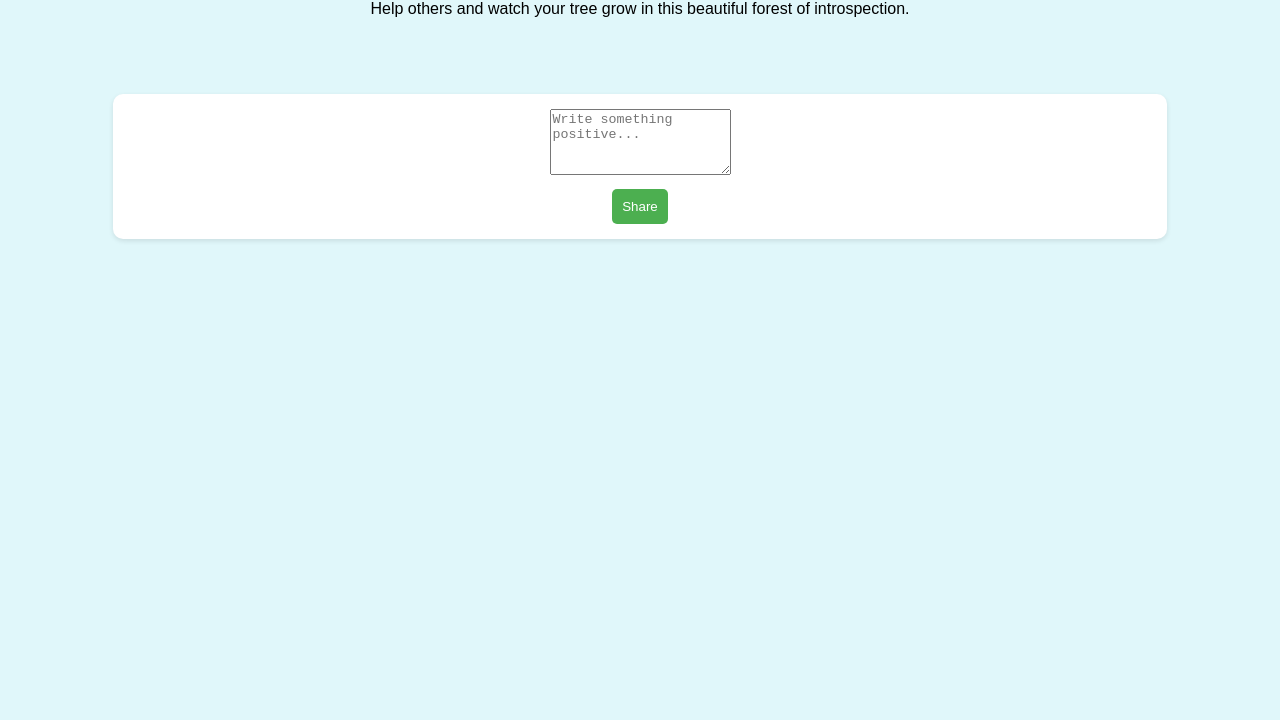
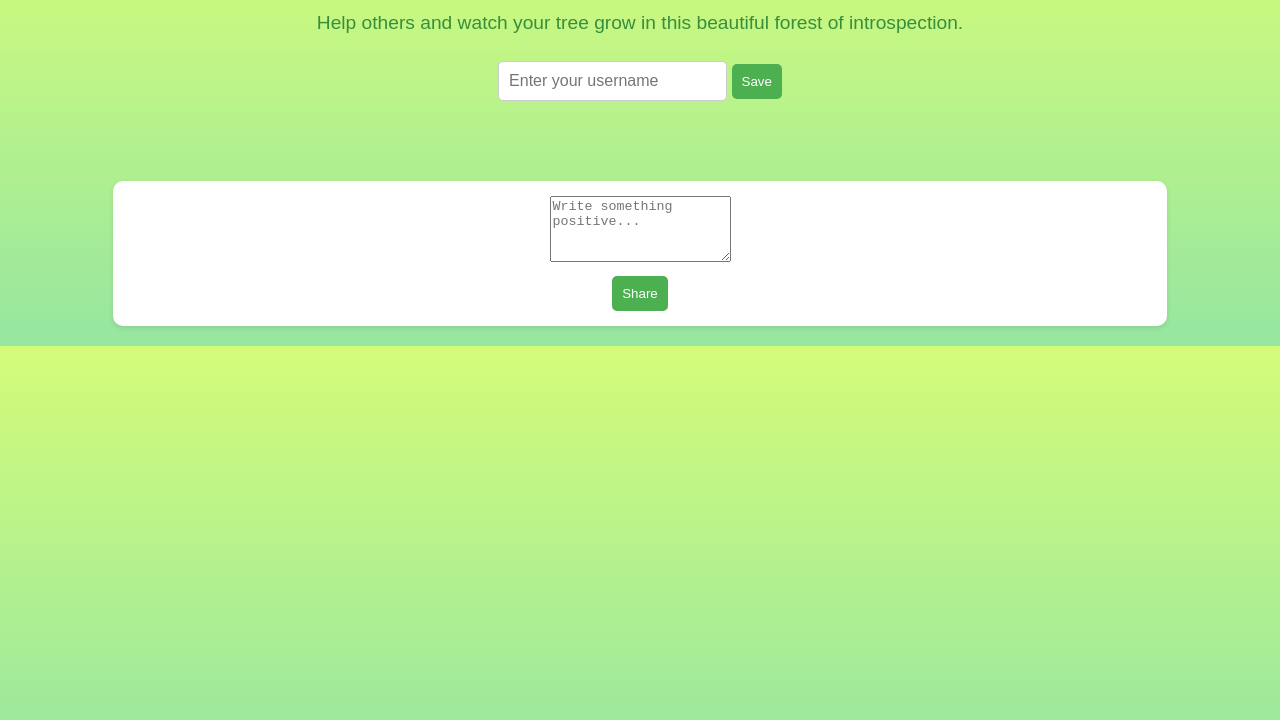
Before and after one commit to Gommarlo/IntrospectionGarden, a plain HTML site: page index.html in a window 1280 px wide. Shown: the part 80-800 px from the top of the page. Drawn offline with Linux system fonts and the light colour scheme.

Commit message:
Update index.html

```diff
--- a/index.html
+++ b/index.html
@@ -6,11 +6,37 @@
     <title>The Garden of Introspection</title>
     <style>
         body {
-            font-family: Arial, sans-serif;
+            font-family: 'Arial', sans-serif;
             text-align: center;
-            background-color: #e0f7fa;
+            background: linear-gradient(to bottom, #d4fc79, #96e6a1);
             margin: 0;
             padding: 0;
+        }
+        h1 {
+            font-size: 2.5em;
+            color: #2e7d32;
+            margin-top: 20px;
+        }
+        p {
+            font-size: 1.2em;
+            color: #388e3c;
+        }
+        .username-container {
+            margin: 20px;
+        }
+        .username-container input {
+            padding: 10px;
+            font-size: 1em;
+            border-radius: 5px;
+            border: 1px solid #ccc;
+        }
+        .username-container button {
+            padding: 10px;
+            border: none;
+            background-color: #4caf50;
+            color: white;
+            cursor: pointer;
+            border-radius: 5px;
         }
         .forest {
             display: flex;
@@ -20,18 +46,18 @@
             gap: 20px;
         }
         .tree-container {
-            width: 100px;
-            height: 150px;
+            width: 120px;
+            height: 180px;
             display: flex;
             flex-direction: column;
             align-items: center;
             background: white;
-            padding: 10px;
+            padding: 15px;
             border-radius: 10px;
             box-shadow: 0 4px 8px rgba(0, 0, 0, 0.2);
         }
         .tree {
-            font-size: 50px;
+            font-size: 60px;
         }
         .message-box {
             width: 80%;
@@ -59,6 +85,11 @@
     <h1>The Garden of Introspection</h1>
     <p>Help others and watch your tree grow in this beautiful forest of introspection.</p>
 
+    <div class="username-container">
+        <input type="text" id="username" placeholder="Enter your username">
+        <button onclick="setUsername()">Save</button>
+    </div>
+
     <div id="forest" class="forest"></div>
 
     <div class="message-box">
@@ -70,8 +101,17 @@
     <ul id="messages" class="message-list"></ul>
 
     <script>
+        let username = "Guest";
         let trees = {};
         const treeStages = ["🌱", "🌿", "🌾", "🌳"];
+
+        function setUsername() {
+            const input = document.getElementById("username").value.trim();
+            if (input) {
+                username = input;
+                alert(`Username set to: ${username}`);
+            }
+        }
 
         function addUserTree(user) {
             if (!trees[user]) {
@@ -88,11 +128,10 @@
             const messageInput = document.getElementById("message");
             const messageText = messageInput.value.trim();
             if (messageText) {
-                const user = "User" + (Object.keys(trees).length + 1);
-                addUserTree(user);
+                addUserTree(username);
                 const messageList = document.getElementById("messages");
                 const newMessage = document.createElement("li");
-                newMessage.innerHTML = `${messageText} <br><button onclick='waterTree("${user}")'>Helped</button>`;
+                newMessage.innerHTML = `${messageText} <br><button onclick='waterTree("${username}")'>Helped</button>`;
                 messageList.appendChild(newMessage);
                 messageInput.value = "";
             }
```
